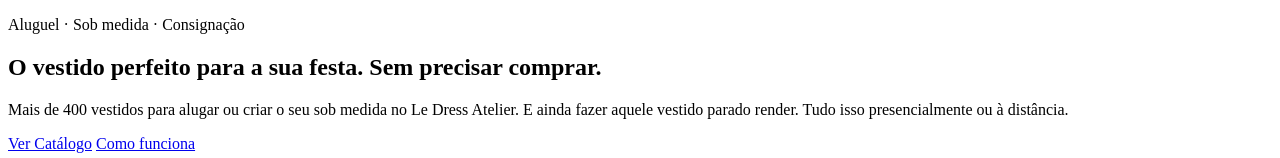
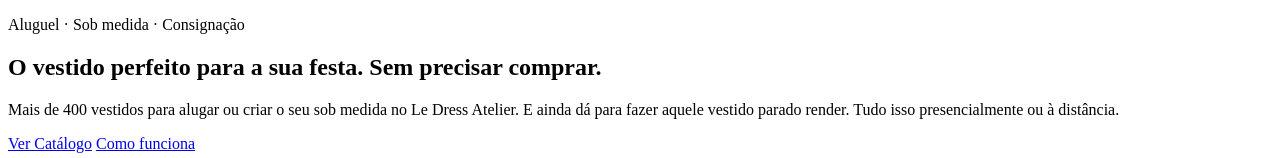
Before and after one commit to ledressc/ledressclub-site, a website: page src/index.html in a window 1280 px wide. Shown: the top 158 px of the page. Drawn offline with Linux system fonts and the light colour scheme; no server answers.

Commit message:
Texto de abertura: "E ainda dá para fazer"

```diff
--- a/src/index.html
+++ b/src/index.html
@@ -18,7 +18,7 @@
     <div class="abertura__texto">
       <p class="abertura__chamada">Aluguel · Sob medida · Consignação</p>
       <h1>O vestido perfeito para a sua festa. Sem precisar comprar.</h1>
-      <p class="abertura__sub">Mais de 400 vestidos para alugar ou criar o seu sob medida no Le Dress Atelier. E ainda fazer aquele vestido parado render. Tudo isso presencialmente ou à distância.</p>
+      <p class="abertura__sub">Mais de 400 vestidos para alugar ou criar o seu sob medida no Le Dress Atelier. E ainda dá para fazer aquele vestido parado render. Tudo isso presencialmente ou à distância.</p>
       <div class="abertura__botoes">
         <a class="botao botao--rosa" href="catalogo.html">Ver Catálogo</a>
         <a class="botao botao--contorno" href="#como">Como funciona</a>
```
